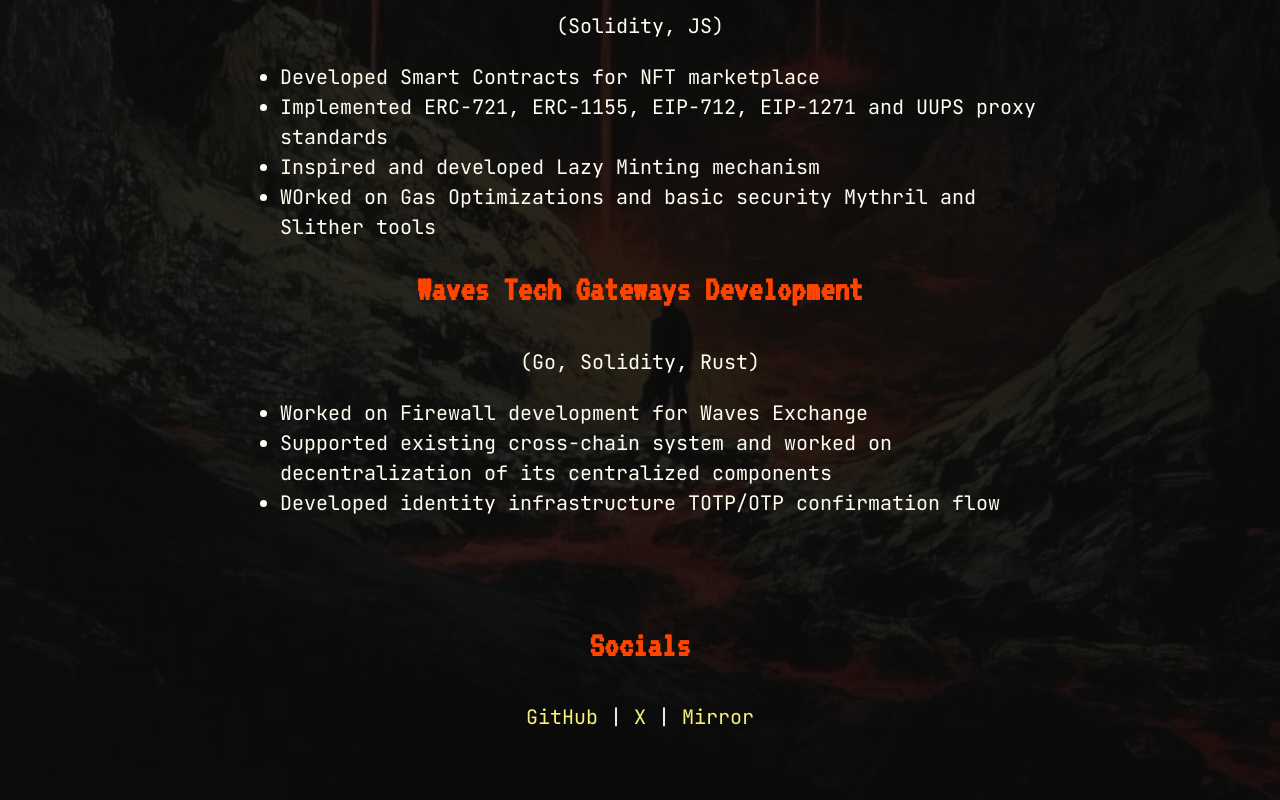
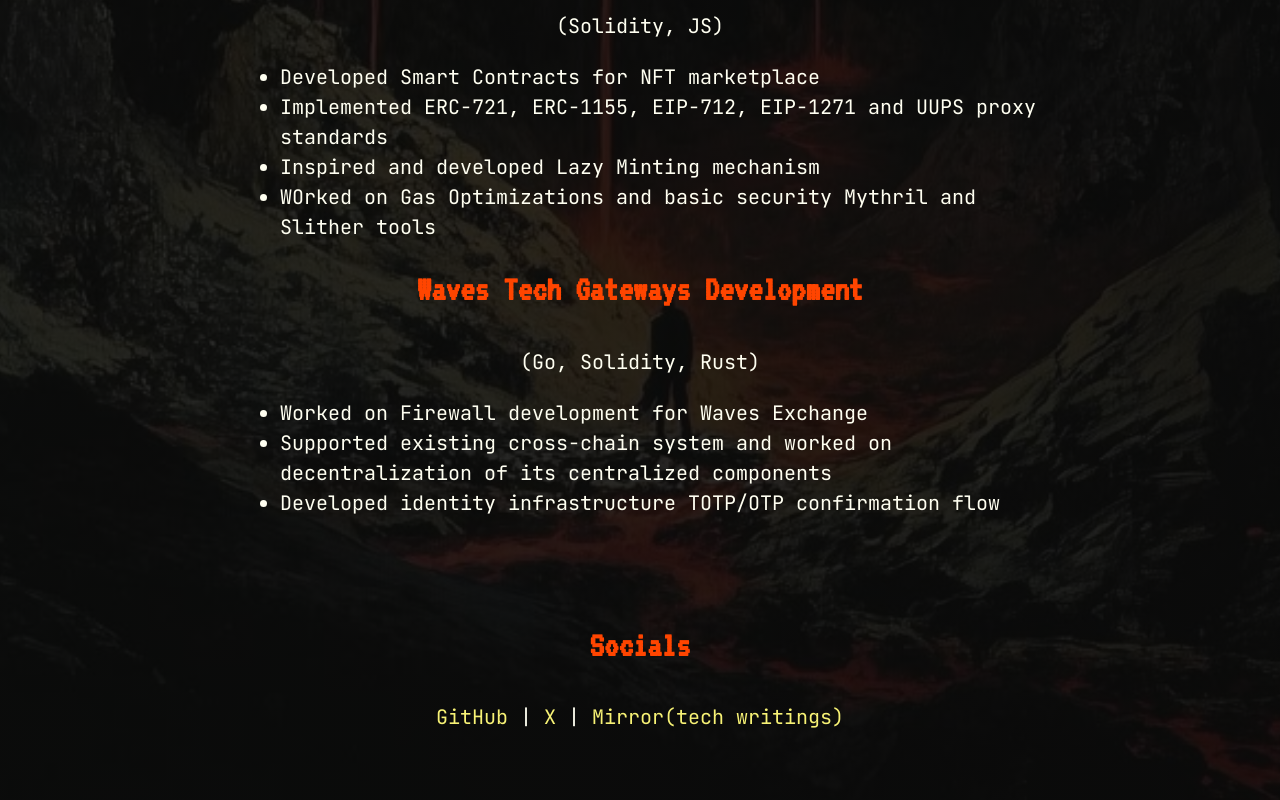
Before and after one commit to 4rgon4ut/hub, a plain HTML site: page index.html in a window 1280 px wide. Shown: the part 2084-2884 px from the top of the page. Drawn offline with Linux system fonts and the light colour scheme.

Commit message:
add desc to mirror link

```diff
--- a/index.html
+++ b/index.html
@@ -213,7 +213,7 @@
         <p>
             <a href="https://github.com/4rgon4ut" target="_blank">GitHub</a> |
             <a href="https://x.com/4rgon4ut_" target="_blank">X</a> |
-            <a href="https://mirror.xyz/0xB73C13Ac3bcD7361B1651CfA39606f216863c8eb" target="_blank">Mirror</a>
+            <a href="https://mirror.xyz/0xB73C13Ac3bcD7361B1651CfA39606f216863c8eb" target="_blank">Mirror(tech writings)</a>
         </p>
     </div>
 
```
